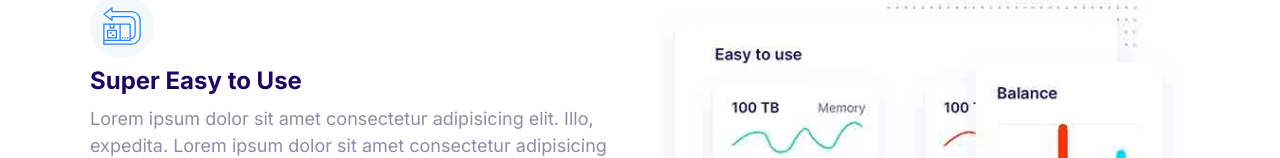
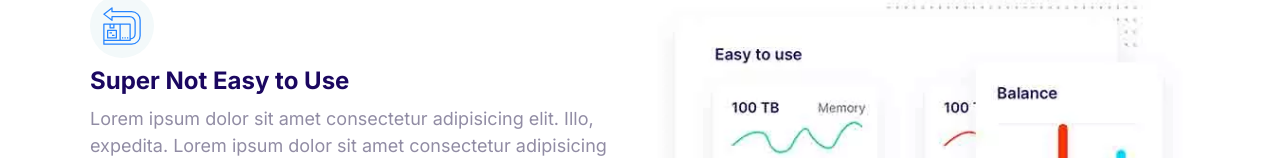
Before and after one commit to chloedo/chloe, a website built with Parcel: page playground.html in a window 1280 px wide. Shown: the part 240-398 px from the top of the page. Built offline with nearby package versions, Linux system fonts and the light colour scheme.

Commit message:
Update the content

```diff
--- a/playground.html
+++ b/playground.html
@@ -28,7 +28,7 @@
               <use xlink:href="images/sprite.svg#easy"></use>
             </svg>
           </span>
-          <h3 class="feature__heading">Super Easy to Use</h3>
+          <h3 class="feature__heading">Super Not Easy to Use</h3>
           <p>
             Lorem ipsum dolor sit amet consectetur adipisicing elit. Illo,
             expedita. Lorem ipsum dolor sit amet consectetur adipisicing elit.
```
Also changed, not shown: 2 other files.
